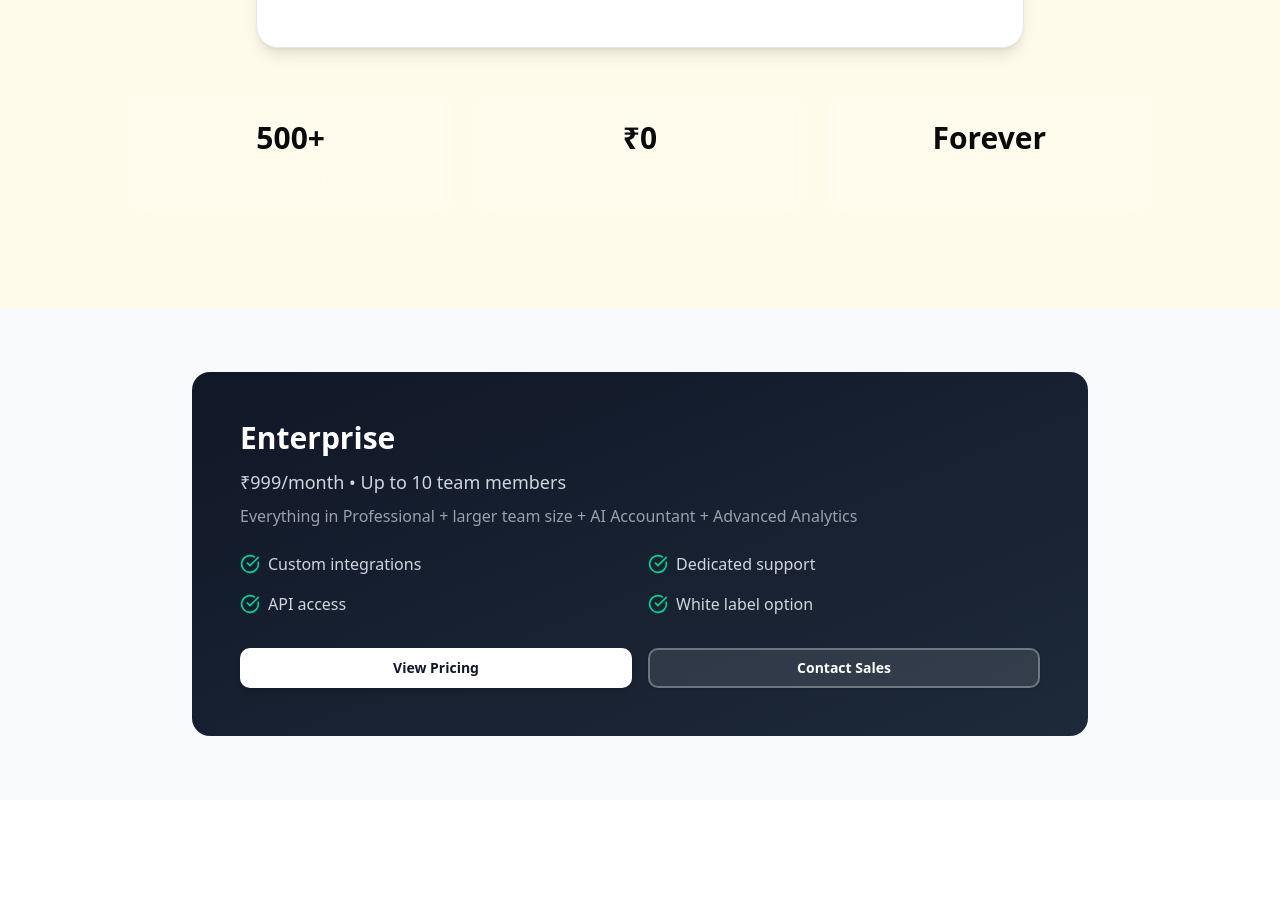
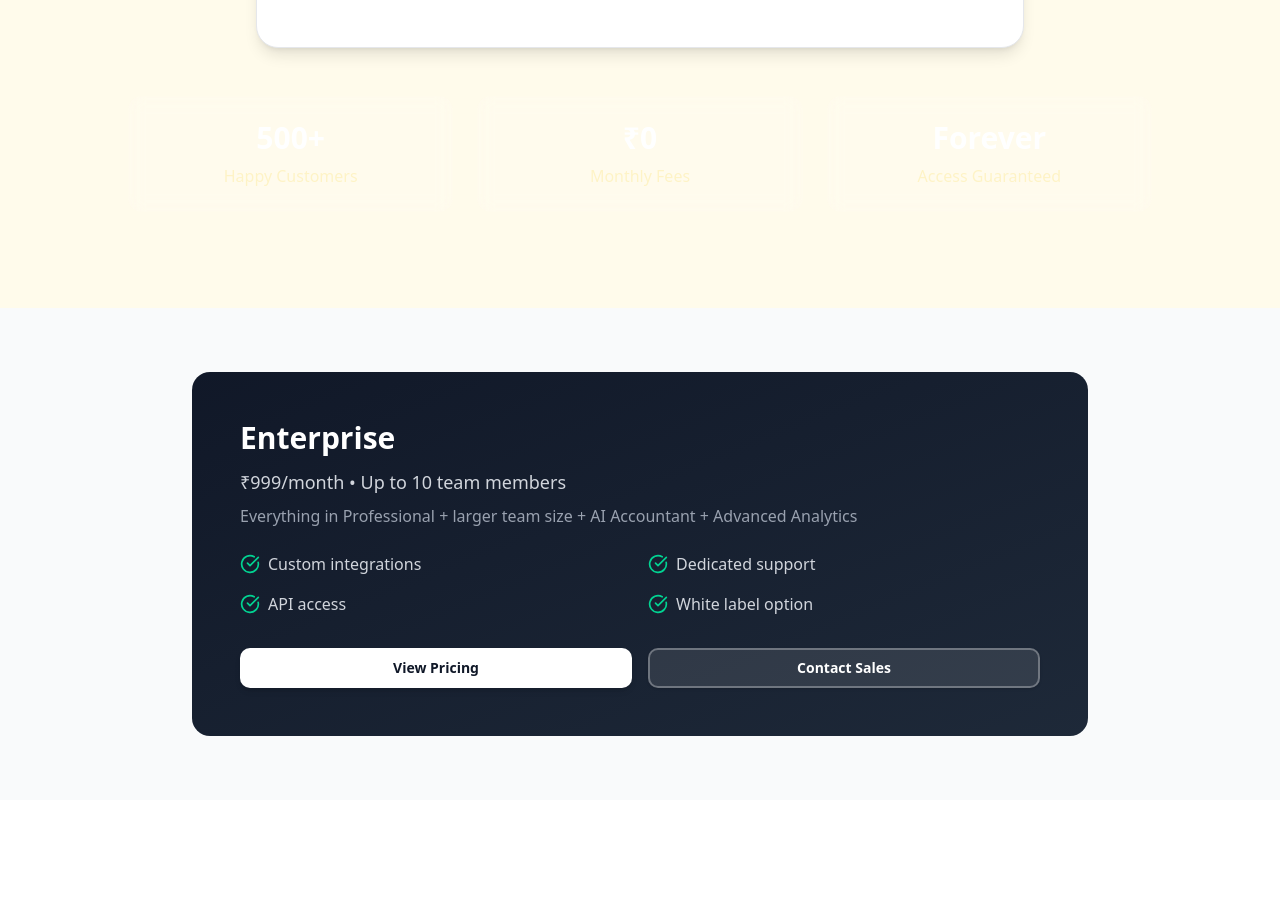
Before and after one commit to DodailSolutions/billbook, a Next.js app: page / in a window 1280 px wide. Shown: the part 4100-4999 px from the top of the page. Built offline with nearby package versions, Linux system fonts and the light colour scheme; no server answers; the database is empty.

Commit message:
fix: Improve text visibility in pricing stats section
- Changed text color from text-amber-50 to text-amber-100 for better contrast
- Added text-white to numbers for maximum visibility
- Added font-medium to labels for improved readability

```diff
--- a/app/page.tsx
+++ b/app/page.tsx
@@ -608,16 +608,16 @@ export default async function Home() {
 
           <div className="mt-12 grid md:grid-cols-3 gap-6 text-center">
             <div className="bg-white/10 backdrop-blur-sm rounded-xl p-6">
-              <div className="text-3xl font-bold mb-2">500+</div>
-              <div className="text-amber-50">Happy Customers</div>
+              <div className="text-3xl font-bold mb-2 text-white">500+</div>
+              <div className="text-amber-100 font-medium">Happy Customers</div>
             </div>
             <div className="bg-white/10 backdrop-blur-sm rounded-xl p-6">
-              <div className="text-3xl font-bold mb-2">₹0</div>
-              <div className="text-amber-50">Monthly Fees</div>
+              <div className="text-3xl font-bold mb-2 text-white">₹0</div>
+              <div className="text-amber-100 font-medium">Monthly Fees</div>
             </div>
             <div className="bg-white/10 backdrop-blur-sm rounded-xl p-6">
-              <div className="text-3xl font-bold mb-2">Forever</div>
-              <div className="text-amber-50">Access Guaranteed</div>
+              <div className="text-3xl font-bold mb-2 text-white">Forever</div>
+              <div className="text-amber-100 font-medium">Access Guaranteed</div>
             </div>
           </div>
         </div>
```
